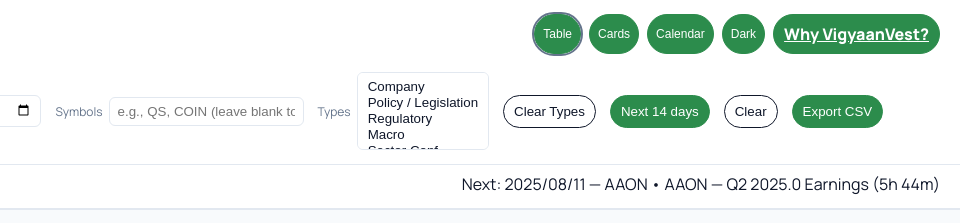
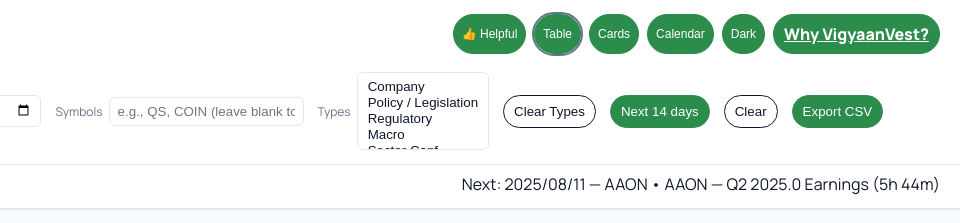
Before and after one commit to vigyaanvest-pixel/eventdashboard, a plain HTML site: page index.html in a window 1280 px wide. Shown: the top 223 px of the page, 320-1280 px from the left. Drawn offline with Linux system fonts and the light colour scheme.

Commit message:
Update index.html

```diff
--- a/index.html
+++ b/index.html
@@ -33,6 +33,7 @@
   onerror="this.style.display='none';this.insertAdjacentHTML('afterend','<strong class=&quot;brandName&quot;>VigyaanVest — Events Radar</strong>')">
       </a>
       <div class="toolbar">
+        <button id="thumbsUp" class="btn small" title="Was this useful?">👍 Helpful</button>
         <button id="viewTable" class="btn small" aria-pressed="true" title="Table view">Table</button>
         <button id="viewCards" class="btn small" aria-pressed="false" title="Cards view">Cards</button>
         <button id="viewCalendar" class="btn small" aria-pressed="false" title="Calendar view">Calendar</button>
```
